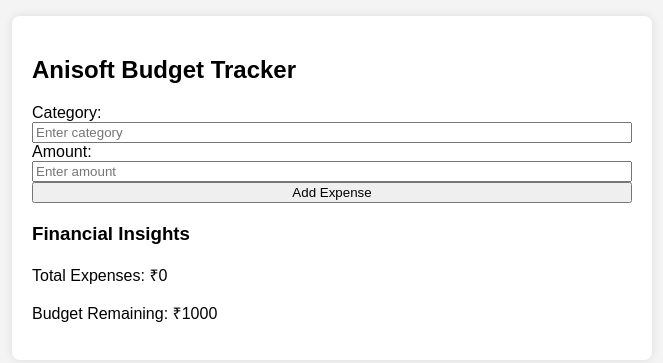
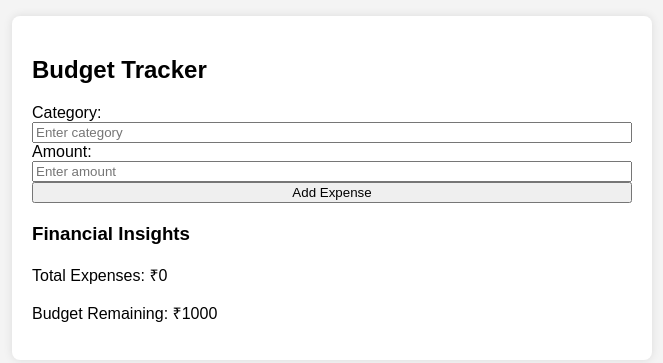
Before and after one commit to jagannathcoding/BudgetTracker, a plain HTML site: page index.html in a window 1280 px wide. Shown: the part 212-575 px from the top of the page, without its empty margins (308-971 px from the left). Drawn offline with Linux system fonts and the light colour scheme.

Commit message:
Update index.html

```diff
--- a/index.html
+++ b/index.html
@@ -66,7 +66,7 @@
 <body>
 
     <div id="expense-container">
-        <h2>Anisoft Budget Tracker</h2>
+        <h2> Budget Tracker</h2>
 
         <div id="expense-form">
             <label for="expense-category">Category:</label>
```
